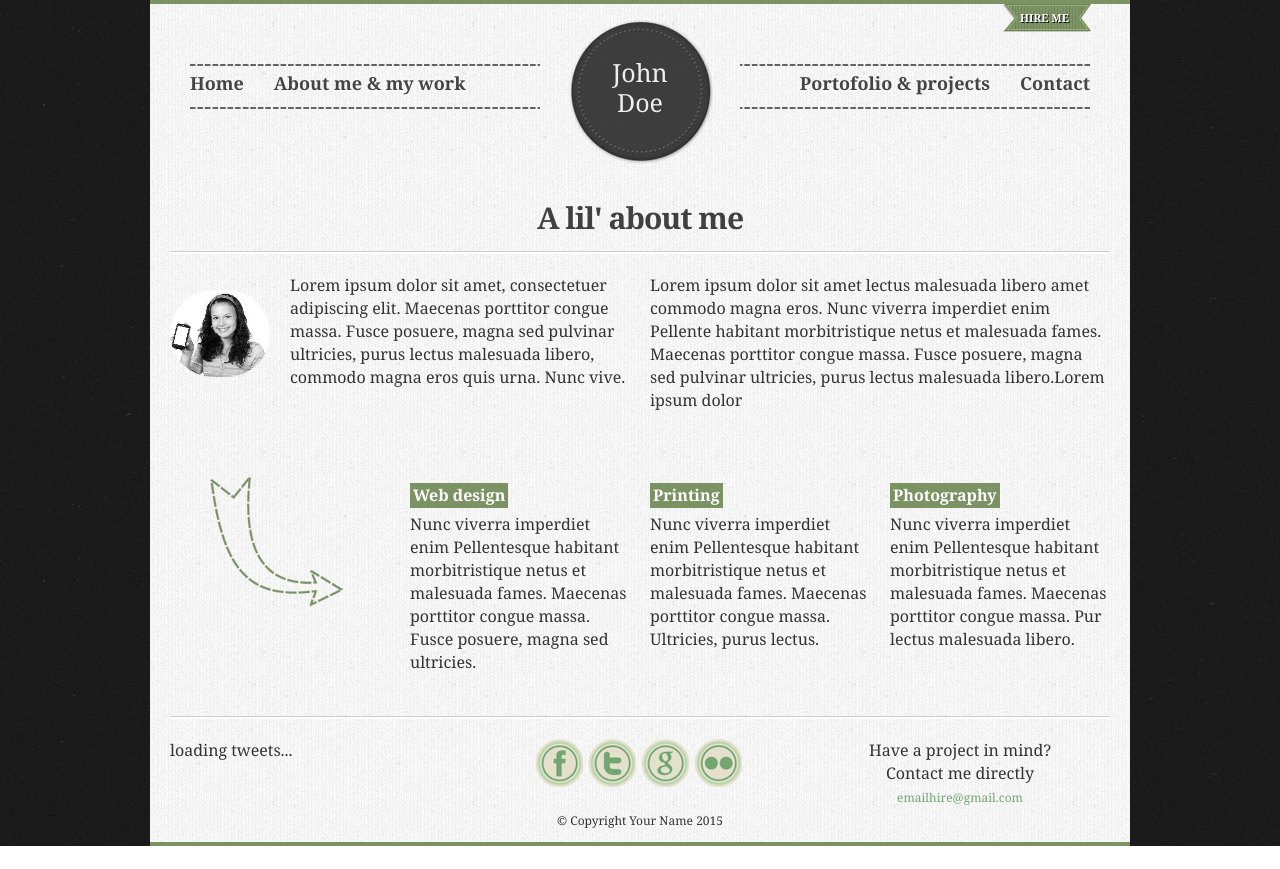
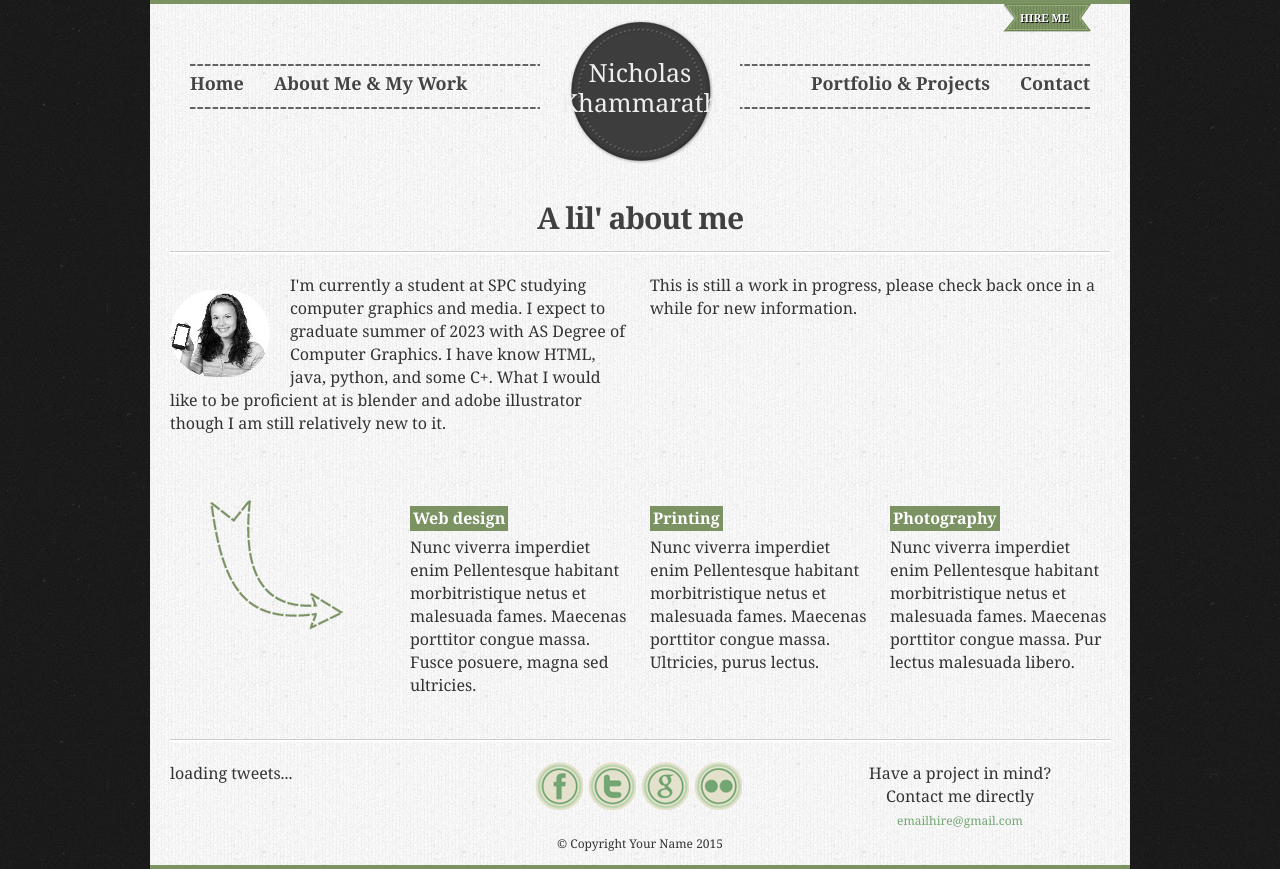
Before and after one commit to Nkham/graphicportfolio, a plain HTML site: page about.html in a window 1280 px wide. Before the commit the page ends 846 px from the top, so only its background shows below. Drawn offline with Linux system fonts and the light colour scheme.

Commit message:
Add files via upload

```diff
--- a/about.html
+++ b/about.html
@@ -2,7 +2,7 @@
 <html lang="en">
 <head>
 <meta charset="utf-8">
-<title>Retro Doe - Responsive Portofolio</title>
+<title>Nicholas' Responsive Portfolio</title>
 <meta name="description" content="">
 <meta name="author" content="">
 <!-- Basic Page Needs
@@ -47,11 +47,11 @@
 				<ul class="nav leftmenu">
 
 					<li><a href="index.html">Home</a></li>
-					<li><a href="about.html">About me & my work</a></li>
+					<li><a href="about.html">About Me & My Work</a></li>
 				</ul>
 				<!-- Right menu links -->
 				<ul class="nav rightmenu">
-					<li><a href="portofolio.html">Portofolio & projects</a></li>
+					<li><a href="portofolio.html">Portfolio & Projects</a></li>
 					<li class="lastmenu"><a href="contact.html" class="lastmenu">Contact</a></li>
 				</ul>
 				<!-- End Menu Links
@@ -118,7 +118,7 @@
 			<!-- Menu Ends
 			================================================== -->
 			<!-- Logo-->
-			<a class="brand logo" href="#">John<br/> Doe</a>
+			<a class="brand logo" href="#">Nicholas<br/> Khammarath</a>
 			<!-- End Logo-->
 			<!-- Hire me badge (remove if you don't need one)-->
 			<div class="hiremebadge">
@@ -140,12 +140,12 @@
 	<div class="row">
 		<div class="span8">
 			<p>
-				<img src="img/author.jpg" class="imglist" alt="" style="float:left;margin-right:20px;width: 100px;margin-top: 16px;border-radius: 90px;"> Lorem ipsum dolor sit amet, consectetuer adipiscing elit. Maecenas porttitor congue massa. Fusce posuere, magna sed pulvinar ultricies, purus lectus malesuada libero, commodo magna eros quis urna. Nunc vive.
+				<img src="img/author.jpg" class="imglist" alt="" style="float:left;margin-right:20px;width: 100px;margin-top: 16px;border-radius: 90px;"> I'm currently a student at SPC studying computer graphics and media. I expect to graduate summer of 2023 with AS Degree of Computer Graphics. I have know HTML, java, python, and some C+. What I would like to be proficient at is blender and adobe illustrator though I am still relatively new to it.
 			</p>
 		</div>
 		<div class="span8">
 			<p>
-				Lorem ipsum dolor sit amet lectus malesuada libero amet commodo magna eros. Nunc viverra imperdiet enim Pellente habitant morbitristique netus et malesuada fames. Maecenas porttitor congue massa. Fusce posuere, magna sed pulvinar ultricies, purus lectus malesuada libero.Lorem ipsum dolor
+				This is still a work in progress, please check back once in a while for new information.
 			</p>
 		</div>
 	</div>
```
